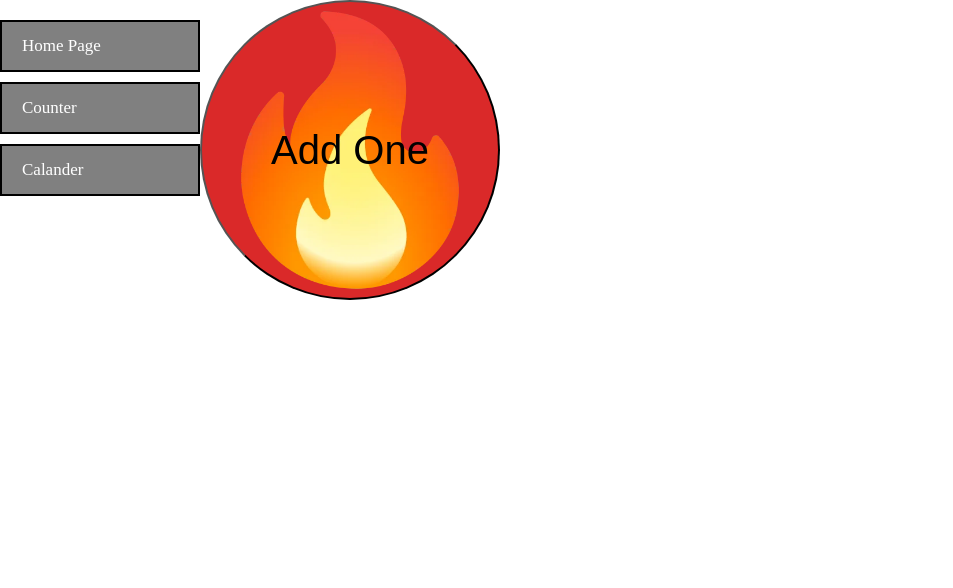
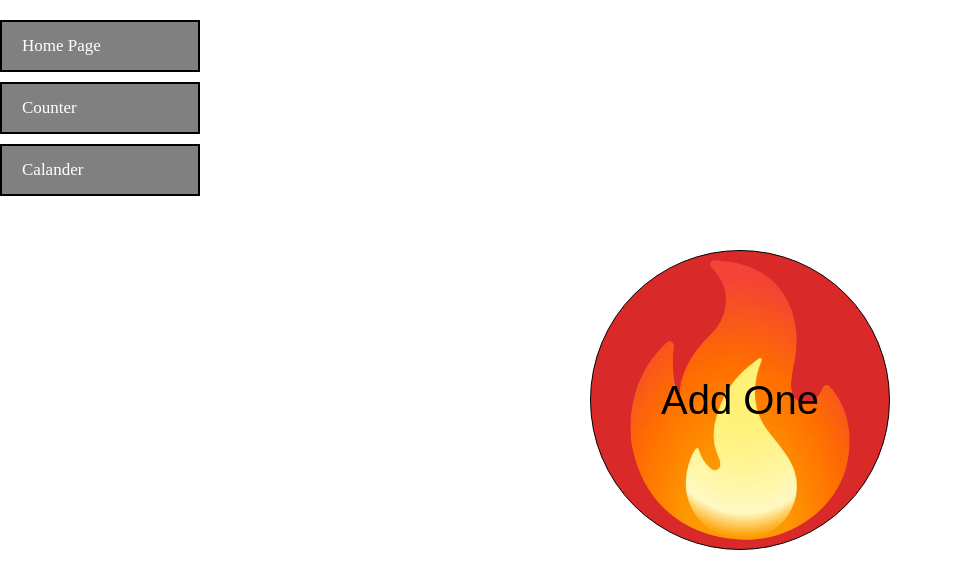
Before and after one commit to Jeremiah-ET/Streak-Tracker, a website: page public/index.html in a window 1280 px wide. Shown: the whole page, without its empty margins (0-953 px from the left). Drawn offline with Linux system fonts and the light colour scheme.

Commit message:
Made the button in the middle

```diff
--- a/public/index.css
+++ b/public/index.css
@@ -23,6 +23,11 @@ body {
   margin: 0;
   /* This is to make the body aside from the sidebar */
   margin-left: 200px;
+  display: flex;
+  flex-direction: column;
+  justify-content: center;
+  align-items: center;
+  height: 100vh;
 }
 #streakButton {
   height: 300px;
@@ -32,4 +37,5 @@ body {
   background-size: cover;
   background-color: rgb(218, 41, 41);
   font-size: 40px;
+  border: 1px solid black;
 }
```
